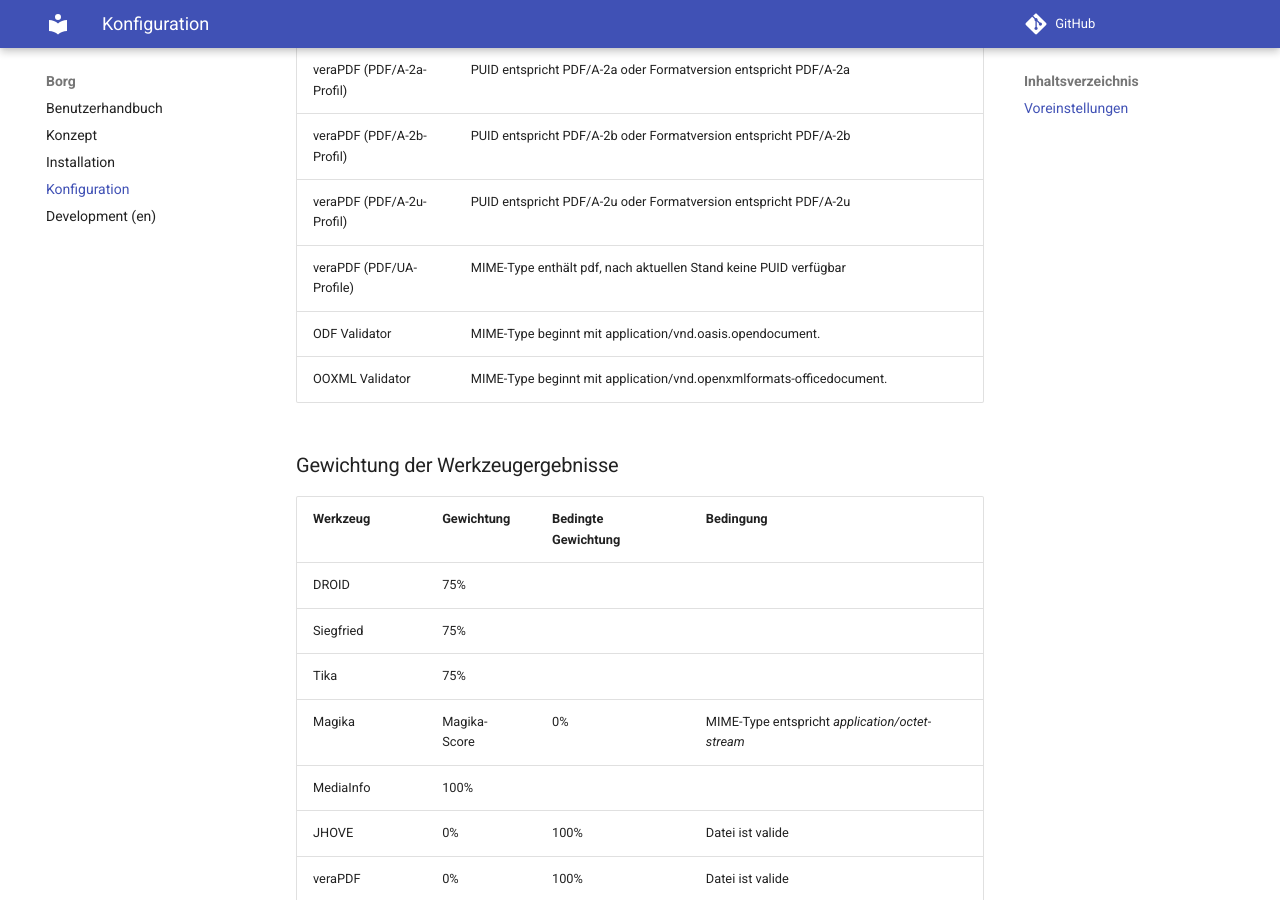
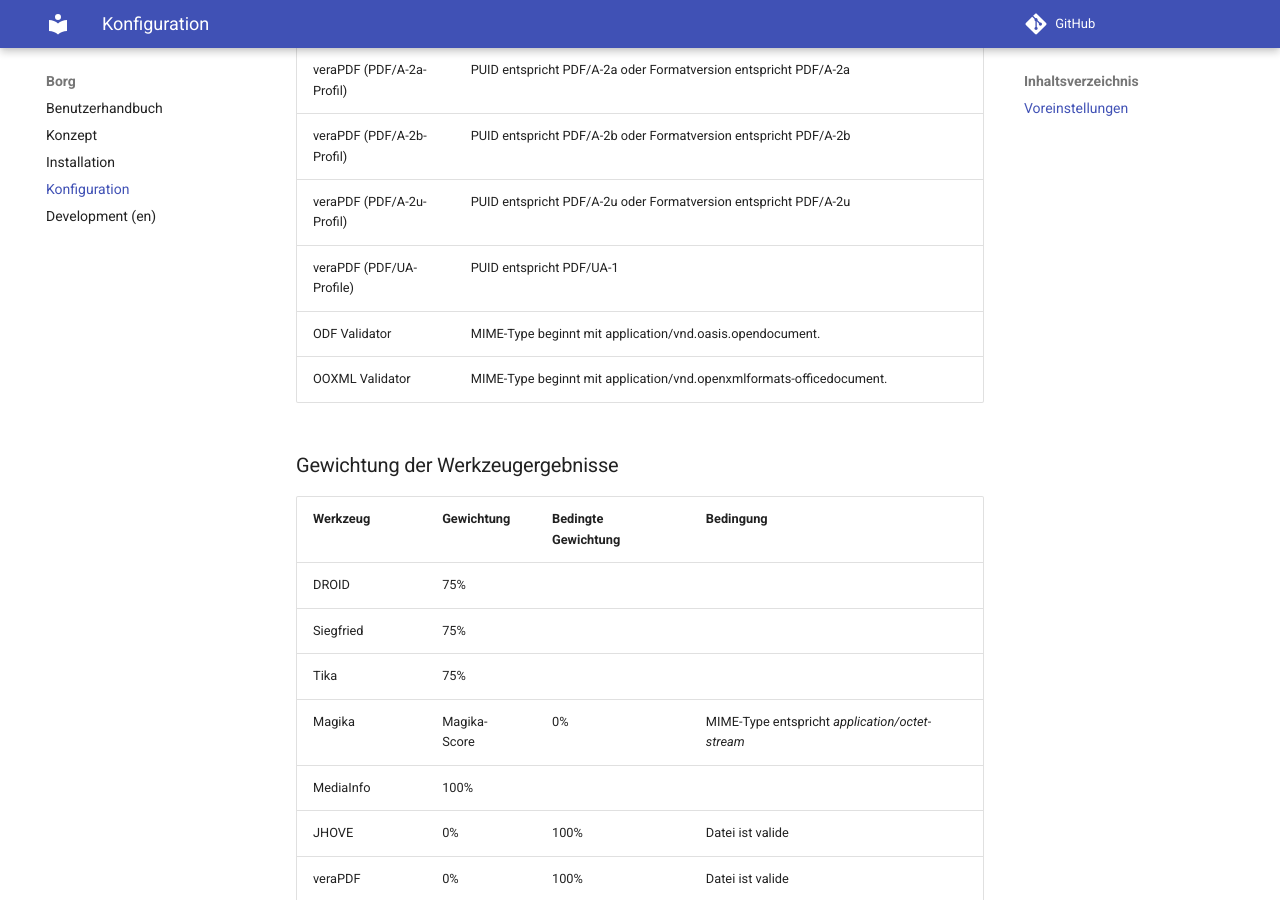
Before and after one commit to Landesarchiv-Thueringen/borg, an MkDocs documentation site: the page built from docs/config.md, in a window 1280 px wide and 900 px high, scrolled down 1144 px. Built offline with MkDocs 1.6.1 and Material for MkDocs 9.7.7, drawn with Linux system fonts in a browser that asks for light colours; comment, search, counter and statistics services are not loaded.

Commit message:
fix config documentation

```diff
--- a/docs/config.md
+++ b/docs/config.md
@@ -27,7 +27,7 @@ Borg wird mit einer bereits funktionalen Konfiguration ausgeliefert. Diese stell
 | veraPDF (PDF/A-2a-Profil) | PUID entspricht PDF/A-2a oder Formatversion entspricht PDF/A-2a                                             |
 | veraPDF (PDF/A-2b-Profil) | PUID entspricht PDF/A-2b oder Formatversion entspricht PDF/A-2b                                             |
 | veraPDF (PDF/A-2u-Profil) | PUID entspricht PDF/A-2u oder Formatversion entspricht PDF/A-2u                                             |
-| veraPDF (PDF/UA-Profile)  | MIME-Type enthält pdf, nach aktuellen Stand keine PUID verfügbar                                            |
+| veraPDF (PDF/UA-Profile)  | PUID entspricht PDF/UA-1                                                                                    |
 | ODF Validator             | MIME-Type beginnt mit application/vnd.oasis.opendocument.                                                   |
 | OOXML Validator           | MIME-Type beginnt mit application/vnd.openxmlformats-officedocument.                                        |
 
```
